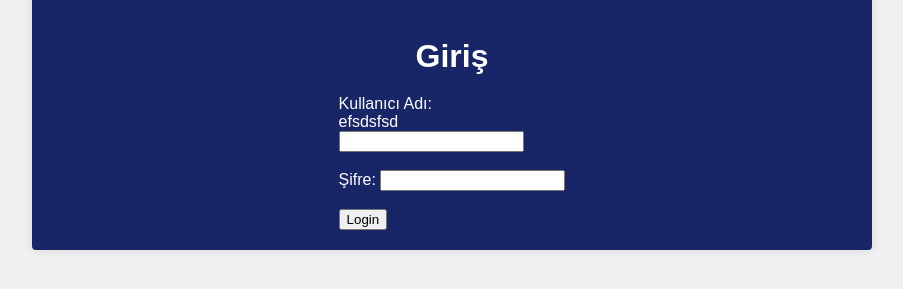
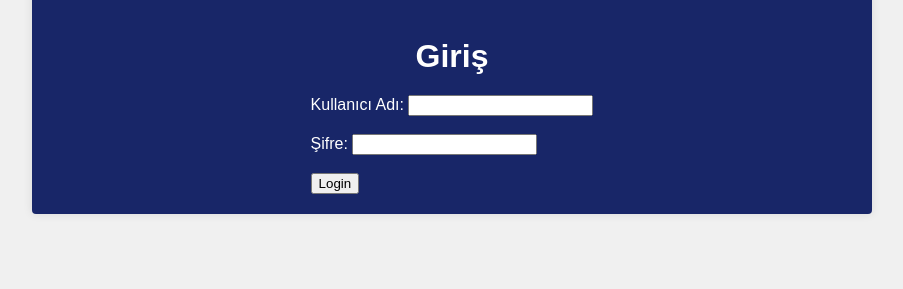
Before and after one commit to kaankanat/abctr, a Flask app: page / in a window 1280 px wide. Shown: the part 73-362 px from the top of the page, without its empty margins (188-1091 px from the left). Run offline with Flask 3, Linux system fonts and the light colour scheme.

Commit message:
Update login.html

```diff
--- a/templates/login.html
+++ b/templates/login.html
@@ -22,7 +22,6 @@
     {% endif %}
     <form method="POST" action="{{ url_for('login') }}">
         <label for="username">Kullanıcı Adı:</label>
-        <div>efsdsfsd</div>
         <input type="text" id="username" name="username" required><br><br>
 
         <label for="password">Şifre:</label>
```
